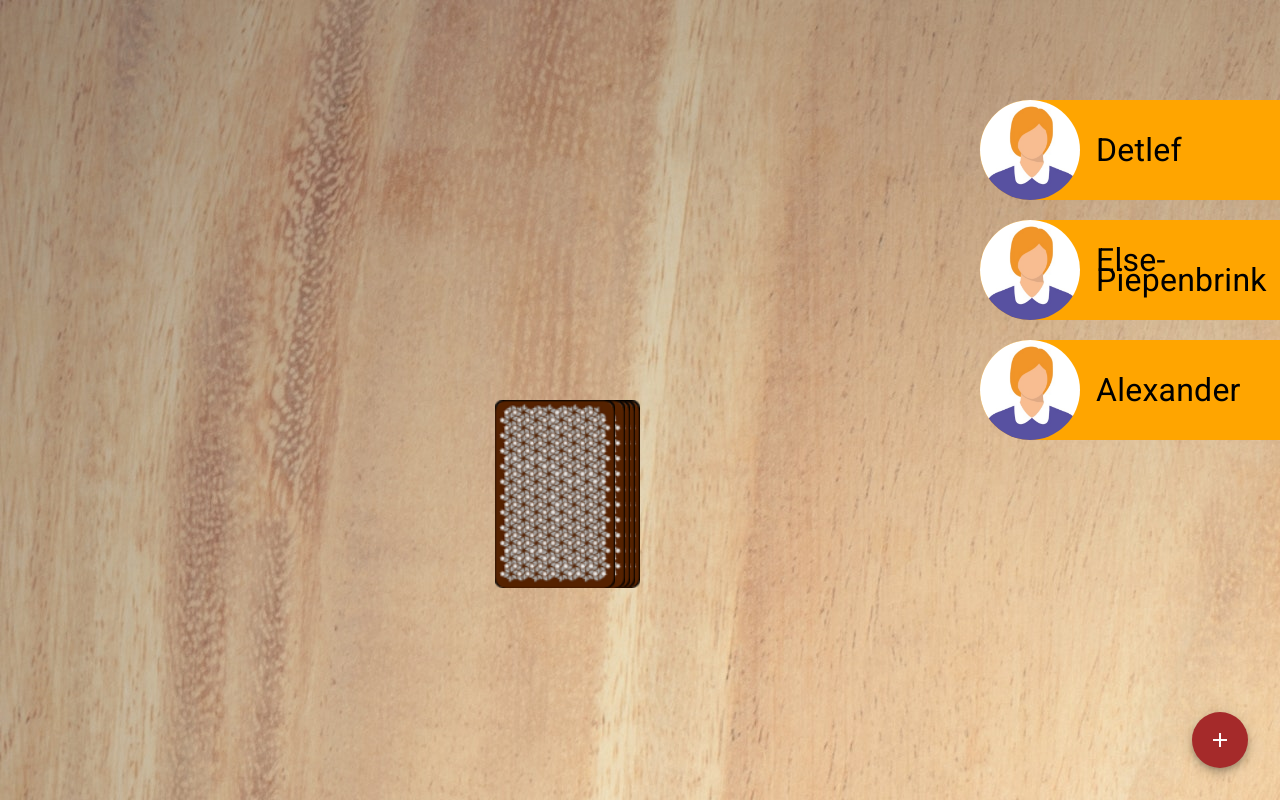
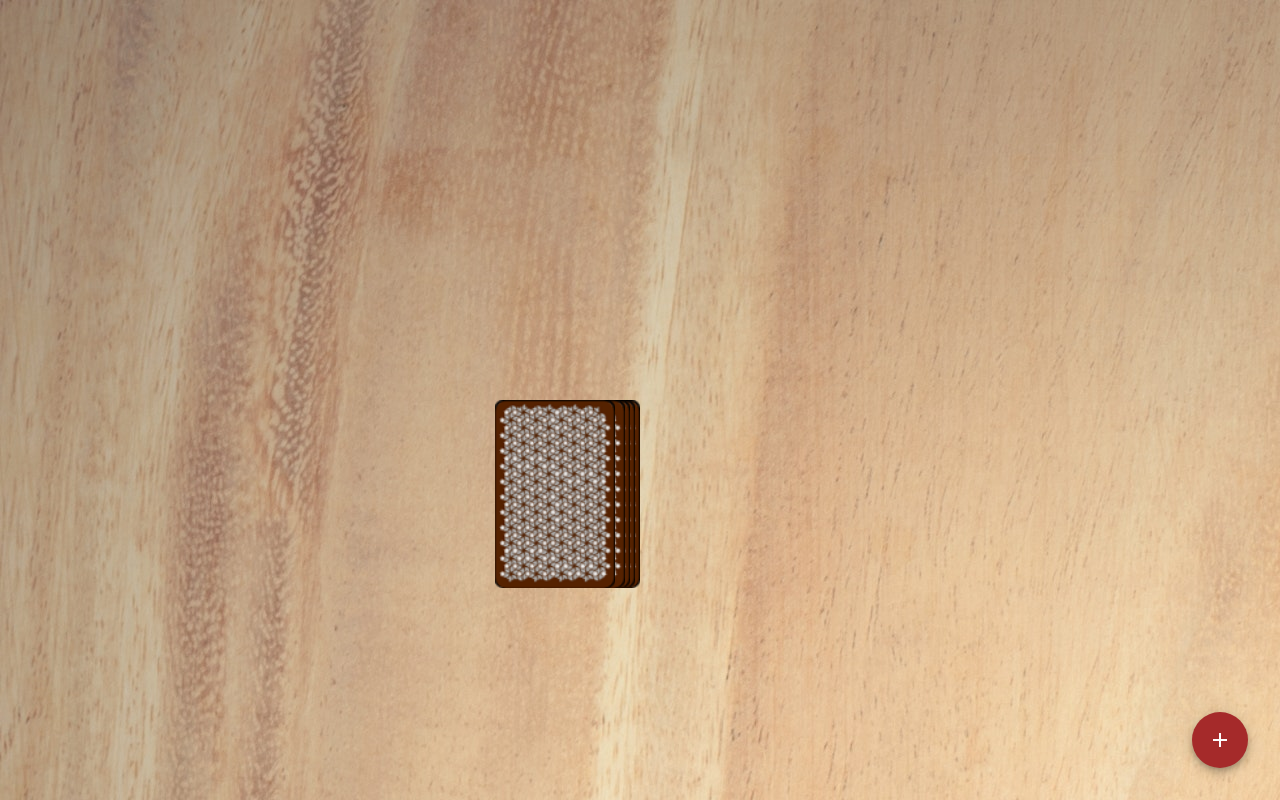
Before and after one commit to alsiesta/ringoffire, an Angular app: page /game in a window 1280 px wide. Built offline with nearby package versions, Linux system fonts and the light colour scheme.

Commit message:
Add new Player Name

```diff
--- a/src/app/dialog-add-player/dialog-add-player.component.html
+++ b/src/app/dialog-add-player/dialog-add-player.component.html
@@ -10,5 +10,5 @@
 </div>
 <div mat-dialog-actions>
   <button mat-button (click)="onNoClick()">No Thanks</button>
-  <button mat-button [mat-dialog-close]="" cdkFocusInitial>Ok</button>
+  <button mat-button [mat-dialog-close]="name" cdkFocusInitial>Ok</button>
 </div>
--- a/src/app/game/game.component.ts
+++ b/src/app/game/game.component.ts
@@ -42,8 +42,10 @@
   openDialog(): void {
     const dialogRef = this.dialog.open(DialogAddPlayerComponent);
 
-    dialogRef.afterClosed().subscribe(result => {
-      console.log('The dialog was closed');
+    dialogRef.afterClosed().subscribe(name => {
+      console.log('The dialog was closed', name);
+      this.game.players.push(name);
+      console.log(this.game.players);
     });
   }
 }
--- a/src/models/game.ts
+++ b/src/models/game.ts
@@ -1,5 +1,5 @@
 export class Game {
-    public players: string[] = ['Detlef','Else-Piepenbrink','Alexander'];
+    public players: string[] = [];
     public stack: string[] = [];
     public playedCards: string[] = [];
     public currentPlayer: number = 0;
```
